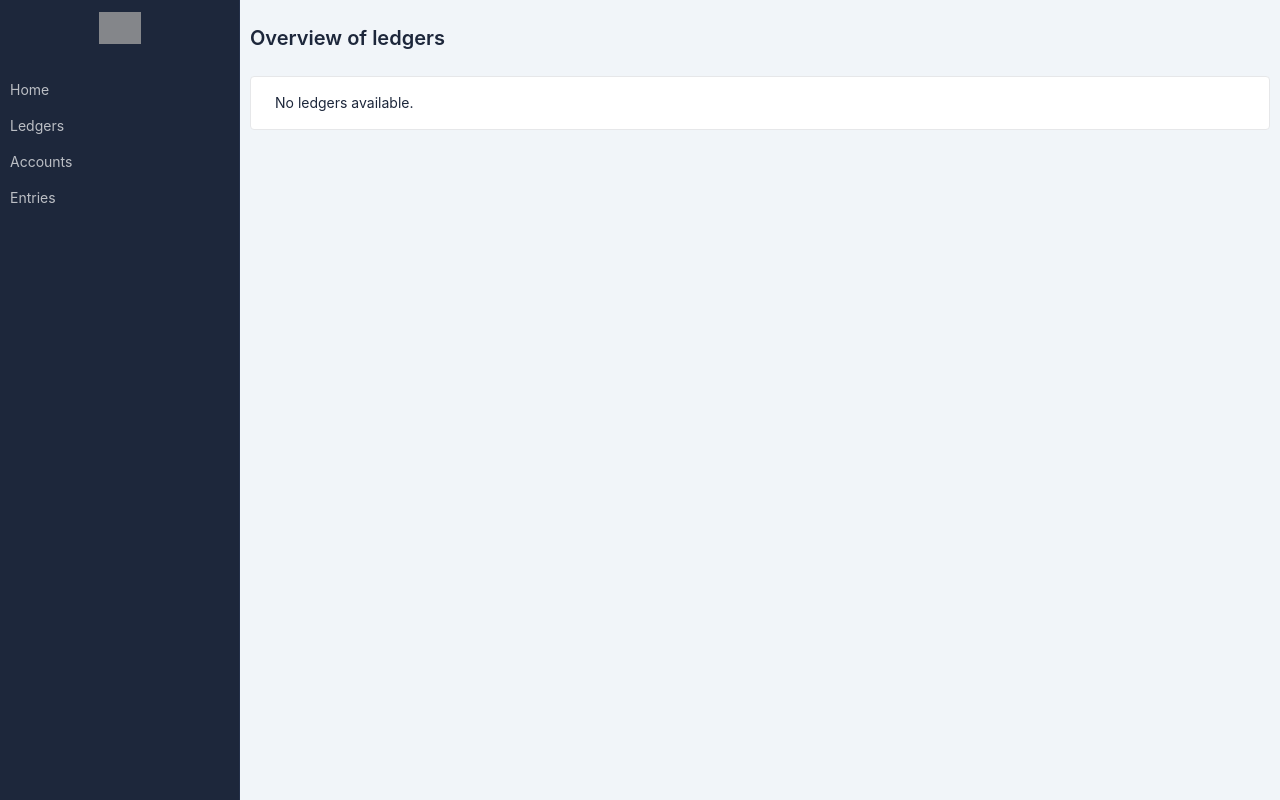
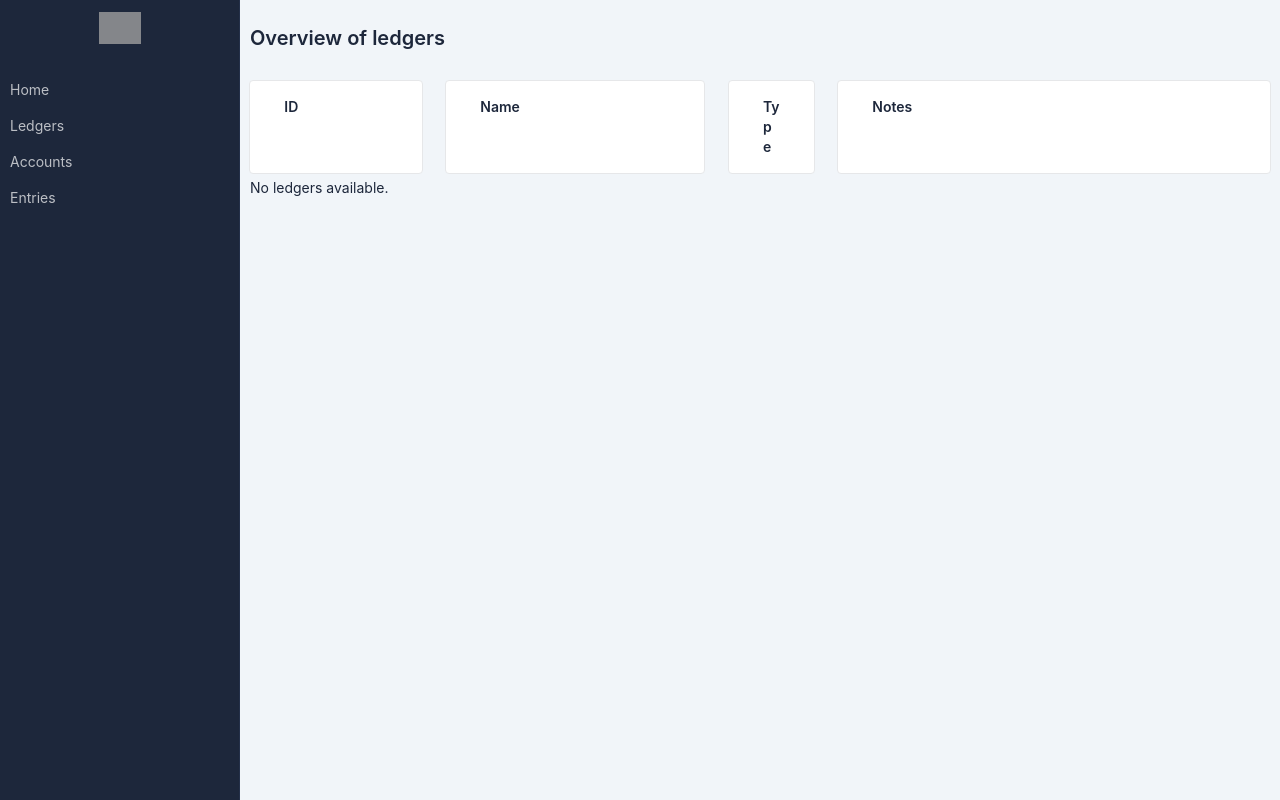
Before and after one commit to Encephala/accountancpy, a Django app: page /ledgers/ in a window 1280 px wide. Run offline with Django 4.2, Linux system fonts and the light colour scheme; data that the repository does not hold is empty; some libraries are stand-ins or nearby versions; grey boxes are pictures that could not be loaded.

Commit message:
Fix Ledger ListView HTML formatting, add defaults for notes

```diff
--- a/app/accounts/templates/accounts/content/accounts_list.html
+++ b/app/accounts/templates/accounts/content/accounts_list.html
@@ -13,7 +13,7 @@
         <div class="card-body">{{ account.is_creditor }}</div>
     </div>
     <div class="card col-2">
-        <div class="card-body">{{ account.notes }}</div>
+        <div class="card-body">{{ account.notes | default:'<em>No notes.</em>' }}</div>
     </div>
 </div>
 {% endfor %}
--- a/app/entries/templates/entries/content/entry_list.html
+++ b/app/entries/templates/entries/content/entry_list.html
@@ -15,7 +15,7 @@
         <div class="card-body">{{ entry.num_rows }}</div>
     </div>
     <div class="card col-5">
-        <div class="card-body">{{ entry.notes }}</div>
+        <div class="card-body">{{ entry.notes | default:'<em>No notes.</em>' }}</div>
     </div>
 </div>
 {% endfor %}
--- a/app/ledgers/templates/ledgers/content/ledger_list.html
+++ b/app/ledgers/templates/ledgers/content/ledger_list.html
@@ -1,21 +1,29 @@
-<div class="card card-body">
-    {% if ledger_list %}
-    <dl class="row">
-        <dt class="col-xl-2 col-4 border border-info strong">ID</dt>
-        <dd class="col-xl-3 col-8 border strong my-auto">Name</dd>
-        <dd class="col-xl-1 col-4 border strong my-auto">Type</dd>
-        <dd class="col-xl-6 col-8 border strong my-auto">Notes</dd>
+{% if ledger_list %}
+<div class="row column-gap-1 my-1 justify-content-around">
+    {% for ledger in ledger_list %}
+    <div class="col-xl-2 col-4 card">
+        <div class="card-body">
+            <a href="{% url 'ledgers:view' ledger.id %}" class="badge badge-pill">{{ ledger.id }}</a>
+        </div>
+    </div>
+    <div class="col-xl-3 col-7 card">
+        <div class="card-body">{{ ledger.name }}</div>
+    </div>
+    <div class="col-xl-1 col-4 card">
+        <div class="card-body">{{ ledger.type }}</div>
+    </div>
+    <div class="col-xl-5 col-7 card">
+        <div class="card-body">{{ ledger.notes | default:'<em>No notes.</em>' }}</div>
+    </div>
 
-        {% for ledger in ledger_list %}
-        <dt class="col-xl-2 col-4 border border-info">
-            <a href="{% url 'ledgers:view' ledger.id %}" class="badge badge-pill">{{ ledger.id }}</a>
-        </dt>
-        <dd class="col-xl-3 col-8 border my-auto">{{ ledger.name }}</dd>
-        <dd class="col-xl-1 col-4 border my-auto">{{ ledger.type }}</dd>
-        <dd class="col-xl-6 col-8 border my-auto">{{ ledger.notes }}</dd>
-        {% endfor %}
-    </dl>
-    {% else %}
-    <p>No ledgers available.</p>
-    {% endif %}
+    <!-- <div class="col-xl-2 col-4 border border-info">
+        <a href="{% url 'ledgers:view' ledger.id %}" class="badge badge-pill">{{ ledger.id }}</a>
+    </div>
+    <div class="col-xl-3 col-8 border my-auto">{{ ledger.name }}</div>
+    <div class="col-xl-1 col-4 border my-auto">{{ ledger.type }}</div>
+    <div class="col-xl-6 col-8 border my-auto">{{ ledger.notes }}</div> -->
+    {% endfor %}
 </div>
+{% else %}
+<p>No ledgers available.</p>
+{% endif %}
--- a/app/ledgers/templates/ledgers/overview.html
+++ b/app/ledgers/templates/ledgers/overview.html
@@ -11,6 +11,20 @@
 {% block page-title %} Overview of ledgers {% endblock page-title %}
 
 {% block content %}
+<div class="row column-gap-1 my-1 justify-content-around strong">
+    <div class="col-xl-2 col-4 card">
+        <div class="card-body">ID</div>
+    </div>
+    <div class="col-xl-3 col-7 card">
+        <div class="card-body">Name</div>
+    </div>
+    <div class="col-xl-1 col-4 card">
+        <div class="card-body">Type</div>
+    </div>
+    <div class="col-xl-5 col-7 card">
+        <div class="card-body">Notes</div>
+    </div>
+</div>
 <div
     hx-get="{% url 'ledgers:ledger_list' %}" hx-trigger="load" hx-target="this" hx-swap="outerHTML"
     class="mx-auto" style="width: 100px">
```
